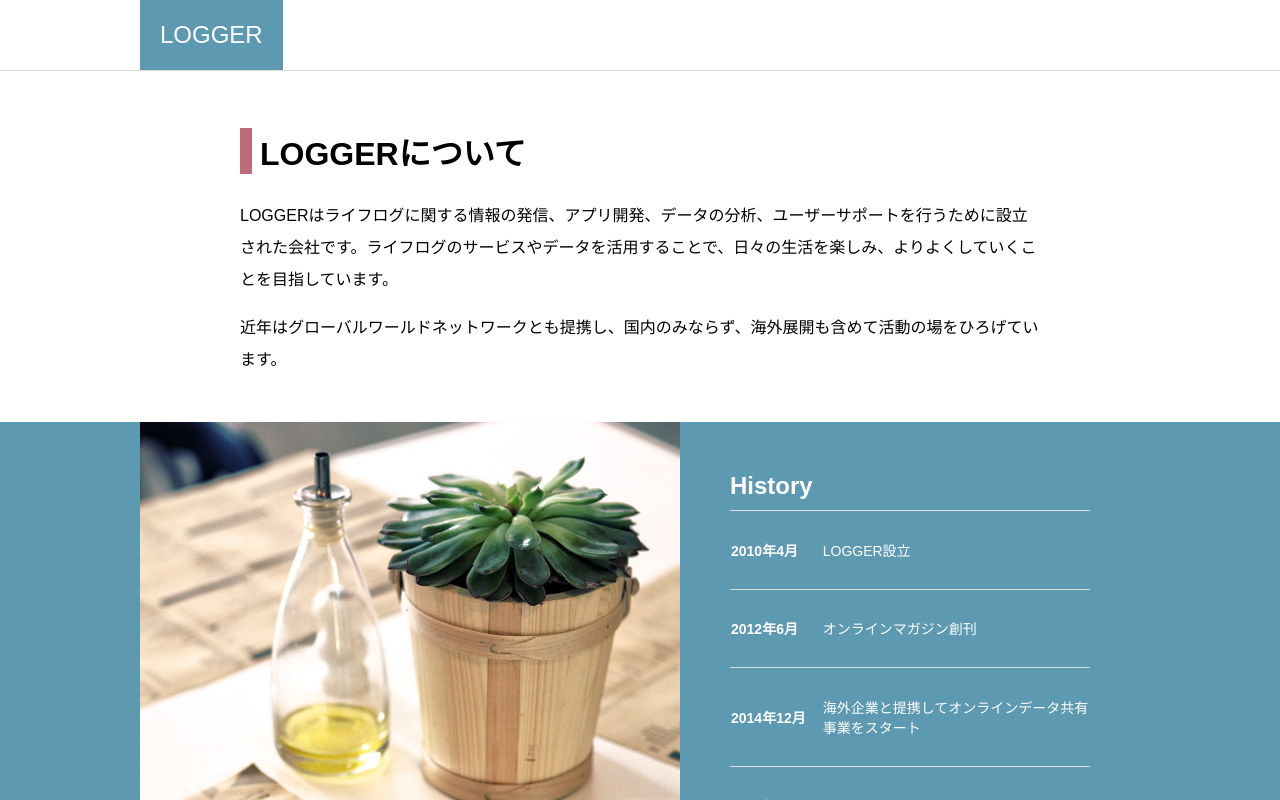
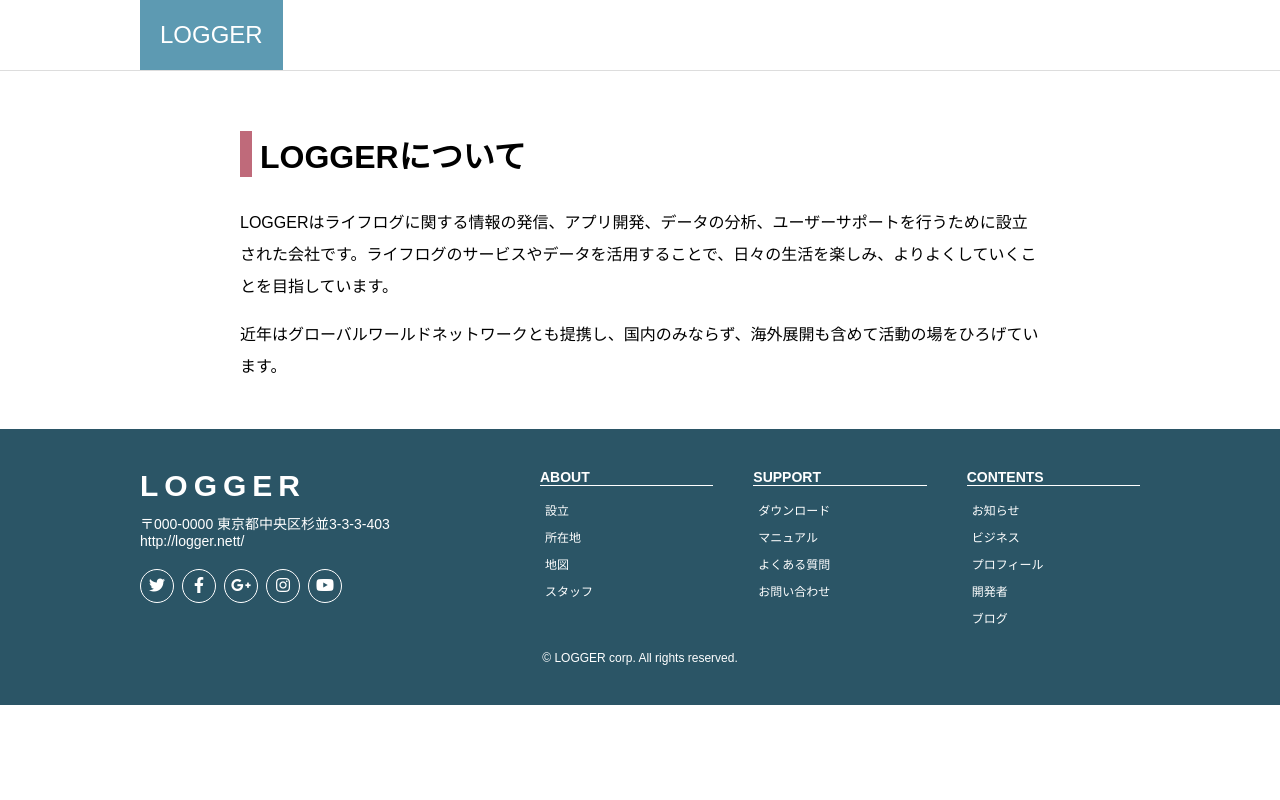
Before and after one commit to yinm/6step-master-html-css, a Nuxt app in the folder trace/: page /about in a window 1280 px wide. Shown: the top 800 px of the page. Built offline with nearby package versions, Linux system fonts and the light colour scheme.

Commit message:
Try 4-2-1

```diff
--- a/trace/components/AboutContent.vue
+++ b/trace/components/AboutContent.vue
@@ -1,32 +1,12 @@
 <template>
-  <section>
-    <div class="container">
-      <h1>LOGGERについて</h1>
-      <p>LOGGERはライフログに関する情報の発信、アプリ開発、データの分析、ユーザーサポートを行うために設立された会社です。ライフログのサービスやデータを活用することで、日々の生活を楽しみ、よりよくしていくことを目指しています。</p>
-      <p>近年はグローバルワールドネットワークとも提携し、国内のみならず、海外展開も含めて活動の場をひろげています。</p>
-    </div>
-    <about-history />
-  </section>
+  <div class="container">
+    <h1>LOGGERについて</h1>
+    <p>LOGGERはライフログに関する情報の発信、アプリ開発、データの分析、ユーザーサポートを行うために設立された会社です。ライフログのサービスやデータを活用することで、日々の生活を楽しみ、よりよくしていくことを目指しています。</p>
+    <p>近年はグローバルワールドネットワークとも提携し、国内のみならず、海外展開も含めて活動の場をひろげています。</p>
+  </div>
 </template>
 
-<script>
-import AboutHistory from './AboutHistory'
-
-export default {
-  components: {
-    AboutHistory
-  }
-}
-</script>
-
 <style scoped>
-.container {
-  padding: 30px 10px;
-  max-width: 800px;
-  margin-left: auto;
-  margin-right: auto;
-}
-
 @media (max-width: 599px) {
   :root {
     font-size: 14px;
@@ -49,7 +29,16 @@
   font-size: 16px;
 }
 
+.container {
+  max-width: var(--middle-width);
+  margin-left: auto;
+  margin-right: auto;
+  padding: 30px 10px;
+}
+
 h1 {
+  margin-top: 30px;
+  margin-bottom: 30px;
   border-left: solid 0.75rem var(--accent-color);
   padding-left: 0.5rem;
   font-size: 2rem;
```
